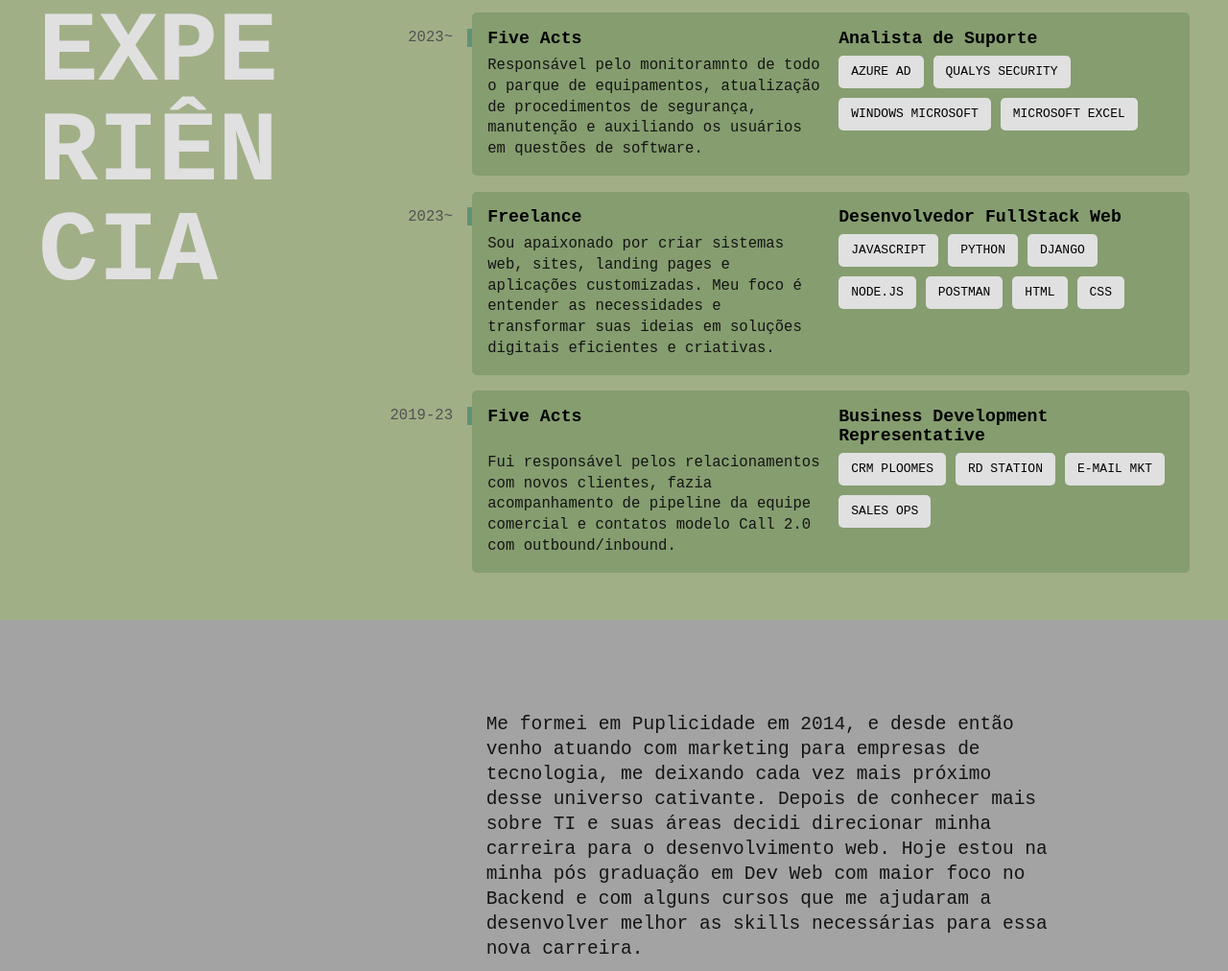
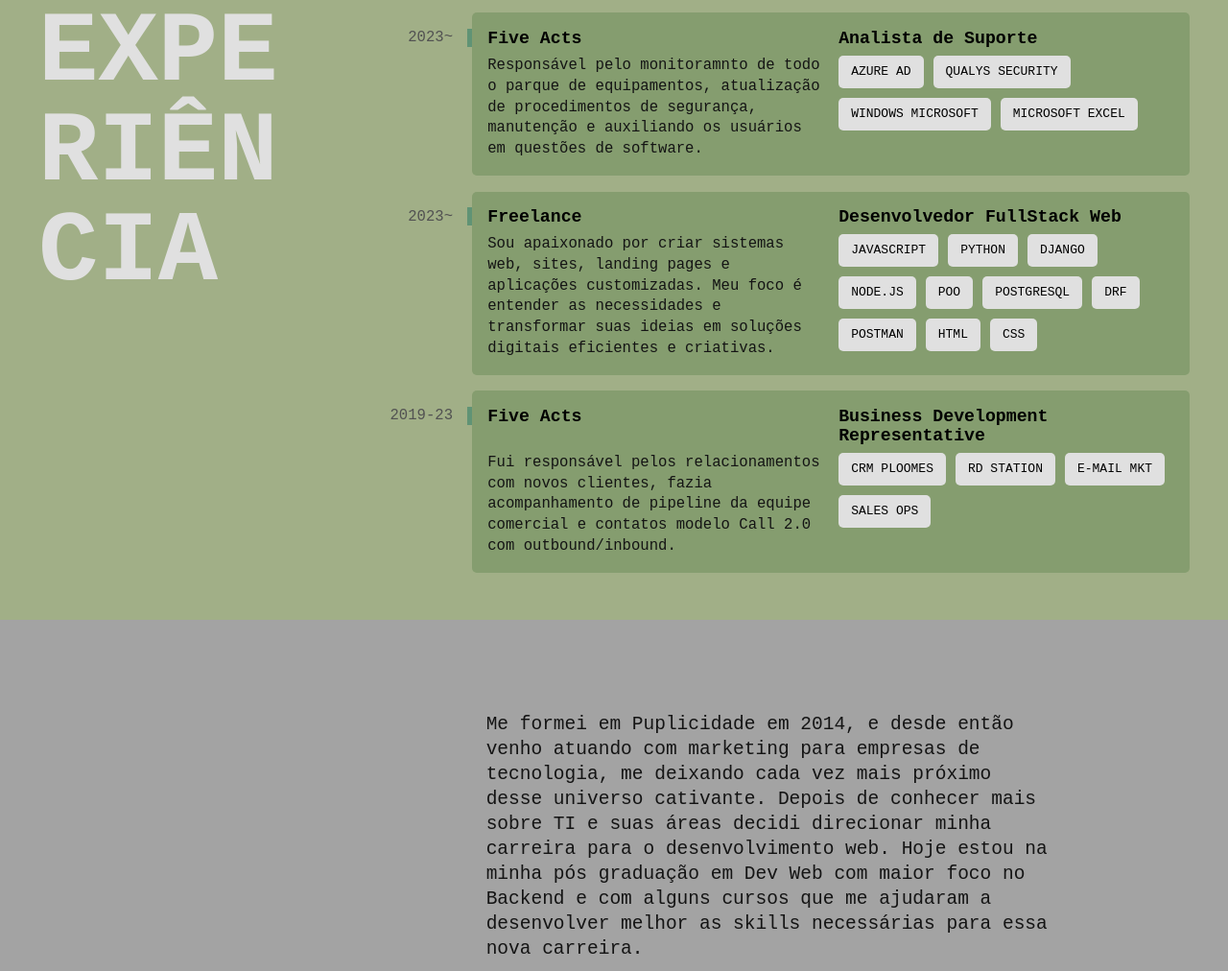
Before and after one commit to RenanFumis/renanfumis-cv-web, a plain HTML site: page index.html in a window 1280 px wide. Shown: the part 855-1867 px from the top of the page at 96% size. Drawn offline with Linux system fonts and the light colour scheme.

Commit message:
Update index.html

```diff
--- a/index.html
+++ b/index.html
@@ -79,6 +79,9 @@
           <li>Python</li>
           <li>Django</li>
           <li>Node.js</li>
+          <li>POO</li>
+          <li>PostgreSQL</li>
+          <li>DRF</li>
           <li>Postman</li>
           <li>HTML</li>
           <li>CSS</li>
```
